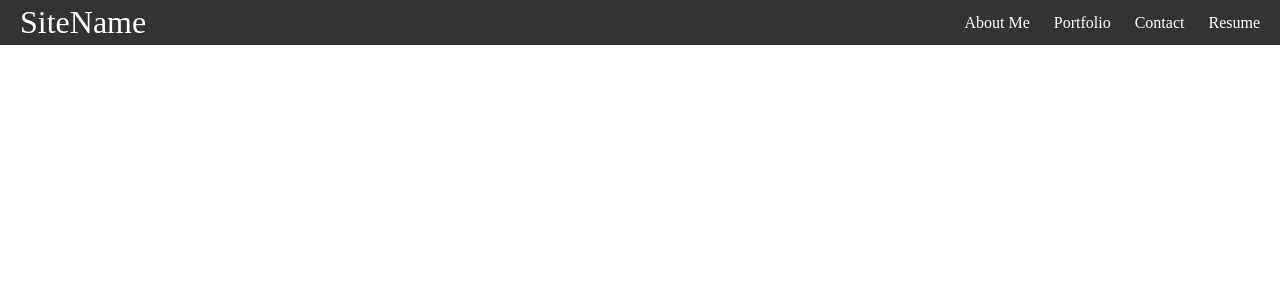
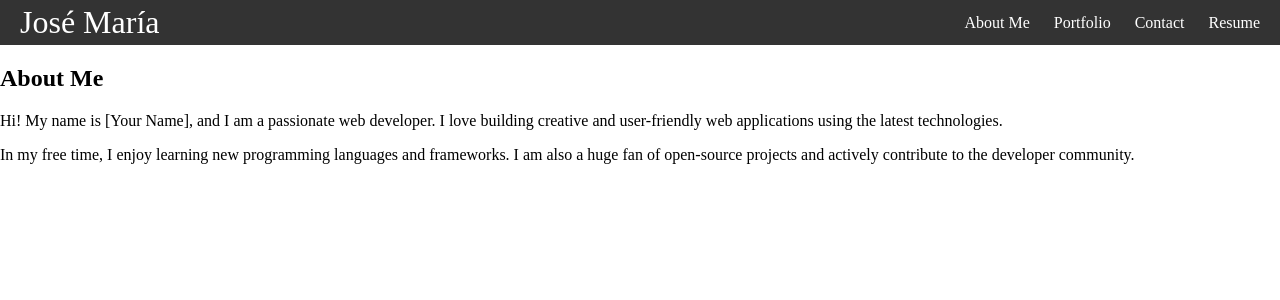
Before and after one commit to ChemaKing13/20.ReactPortfolio, a React (Create React App) app in the folder portfolio/: page / in a window 1280 px wide. Shown: the top 300 px of the page. Built offline with nearby package versions, Linux system fonts and the light colour scheme.

Commit message:
routes defined

```diff
--- a/portfolio/package.json
+++ b/portfolio/package.json
@@ -8,7 +8,7 @@
     "@testing-library/user-event": "^13.5.0",
     "react": "^18.2.0",
     "react-dom": "^18.2.0",
-    "react-router-dom": "^5.3.4",
+    "react-router-dom": "^6.2.1",
     "react-scripts": "5.0.1",
     "web-vitals": "^2.1.4"
   },
--- a/portfolio/src/App.js
+++ b/portfolio/src/App.js
@@ -1,10 +1,23 @@
-import Navbar from "./Navbar"
-import { Route, Routes } from 'react-router-dom'
+import Navbar from "./components/Navbar"
+import { Route, Routes } from 'react-router'
+import AboutMe from './components/AboutMe'
+import Portfolio from './components/Portfolio'
+import Contact from './components/Contact'
+import Resume from './components/Resume'
 
 function App () {
   return(
-    <Navbar />
-
+    <>
+      <Navbar />
+      <div>
+        <Routes>
+          <Route path='/' element={<AboutMe />} />
+          <Route path='/portfolio' element={<Portfolio />} />
+          <Route path='/contact' element={<Contact />} />
+          <Route path='/resume' element={<Resume />} />
+        </Routes>
+      </div>
+    </>
   )
 }
 
--- a/portfolio/src/Navbar.js
+++ /dev/null
@@ -1,19 +0,0 @@
-export default function Navbar() {
-    return <nav className="nav">
-        <a href="/" className="site-title">SiteName</a>
-        <ul>
-            <li>
-            <a href="/aboutMe">About Me</a>
-            </li>
-            <li>
-            <a href="/portfolio">Portfolio</a>
-            </li>
-            <li>
-                <a href="/contact">Contact</a>
-            </li>
-            <li>
-                <a href="/resume">Resume</a>
-            </li>
-        </ul>
-    </nav>
-}
--- /dev/null
+++ b/portfolio/src/components/AboutMe.js
@@ -0,0 +1,23 @@
+import React from 'react';
+
+const AboutMe = () => {
+  return (
+    <div className="about-me">
+      <h2>About Me</h2>
+      <p>
+        {/* Your introduction or description */}
+        Hi! My name is [Your Name], and I am a passionate web developer. I love building
+        creative and user-friendly web applications using the latest technologies.
+      </p>
+      <p>
+        {/* More about yourself */}
+        In my free time, I enjoy learning new programming languages and frameworks. I am
+        also a huge fan of open-source projects and actively contribute to the developer
+        community.
+      </p>
+      {/* You can add more sections with additional information */}
+    </div>
+  );
+};
+
+export default AboutMe;
--- /dev/null
+++ b/portfolio/src/components/Contact.js
@@ -0,0 +1,28 @@
+import React from 'react';
+
+const Contact = () => {
+  return (
+    <div className="contact">
+      <h2>Contact</h2>
+      <p>
+        {/* Your contact information */}
+        You can reach out to me via email at: your.email@example.com
+      </p>
+      <div className="social-media-links">
+        {/* Add your social media links */}
+        <a href="https://www.linkedin.com/in/yourusername" target="_blank" rel="noopener noreferrer">
+          LinkedIn
+        </a>
+        <a href="https://twitter.com/yourusername" target="_blank" rel="noopener noreferrer">
+          Twitter
+        </a>
+        <a href="https://github.com/yourusername" target="_blank" rel="noopener noreferrer">
+          GitHub
+        </a>
+        {/* Add more social media links as needed */}
+      </div>
+    </div>
+  );
+};
+
+export default Contact;
--- /dev/null
+++ b/portfolio/src/components/Navbar.js
@@ -0,0 +1,26 @@
+import React from 'react';
+import { Link } from 'react-router-dom';
+
+export default function Navbar() {
+  return (
+    <nav className="nav">
+      <Link to="/" className="site-title">
+        José María
+      </Link>
+      <ul>
+        <li>
+          <Link to="/">About Me</Link>
+        </li>
+        <li>
+          <Link to="/portfolio">Portfolio</Link>
+        </li>
+        <li>
+          <Link to="/contact">Contact</Link>
+        </li>
+        <li>
+          <Link to="/resume">Resume</Link>
+        </li>
+      </ul>
+    </nav>
+  );
+}
--- /dev/null
+++ b/portfolio/src/components/Portfolio.js
@@ -0,0 +1,40 @@
+import React from 'react';
+
+const projects = [
+  {
+    id: 1,
+    title: 'Project 1',
+    description: 'Description of Project 1.',
+    imageUrl: 'project1-image-url.jpg', // Add the URL of an image representing the project
+    demoUrl: 'https://project1-demo.com', // Add the URL to the live demo of the project
+    codeUrl: 'https://github.com/user/project1', // Add the URL to the GitHub repository
+  },
+  // Add more project objects with similar structure for your other projects
+];
+
+const Portfolio = () => {
+  return (
+    <div className="portfolio">
+      <h2>Portfolio</h2>
+      <div className="project-list">
+        {projects.map((project) => (
+          <div className="project" key={project.id}>
+            <img src={project.imageUrl} alt={project.title} />
+            <h3>{project.title}</h3>
+            <p>{project.description}</p>
+            <div className="project-links">
+              <a href={project.demoUrl} target="_blank" rel="noopener noreferrer">
+                Live Demo
+              </a>
+              <a href={project.codeUrl} target="_blank" rel="noopener noreferrer">
+                Source Code
+              </a>
+            </div>
+          </div>
+        ))}
+      </div>
+    </div>
+  );
+};
+
+export default Portfolio;
--- /dev/null
+++ b/portfolio/src/components/Resume.js
@@ -0,0 +1,33 @@
+import React from 'react';
+
+const technologies = [
+  'HTML',
+  'CSS',
+  'JavaScript',
+  'React',
+  'Node.js',
+  'Express.js',
+  'MongoDB',
+  // Add more technologies you know
+];
+
+const Resume = () => {
+  return (
+    <div className="resume">
+      <h2>Resume</h2>
+      <p>
+        {/* Add a brief introduction or summary of your skills */}
+        I am a passionate web developer with experience in various technologies. Below is a
+        list of some of the technologies I'm proficient in:
+      </p>
+      <ul>
+        {/* Create a list item for each technology */}
+        {technologies.map((technology, index) => (
+          <li key={index}>{technology}</li>
+        ))}
+      </ul>
+    </div>
+  );
+};
+
+export default Resume;
--- a/portfolio/src/index.js
+++ b/portfolio/src/index.js
@@ -1,5 +1,5 @@
 import React from 'react';
-import ReactDOM from 'react-dom';
+import ReactDOM from 'react-dom/client';
 import App from './App';
 import './styles.css';
 import { BrowserRouter } from 'react-router-dom';
```
Also changed, not shown: portfolio/src/components/Home.js (deleted), 1 other file (tests, documents, lock files or other folders).
